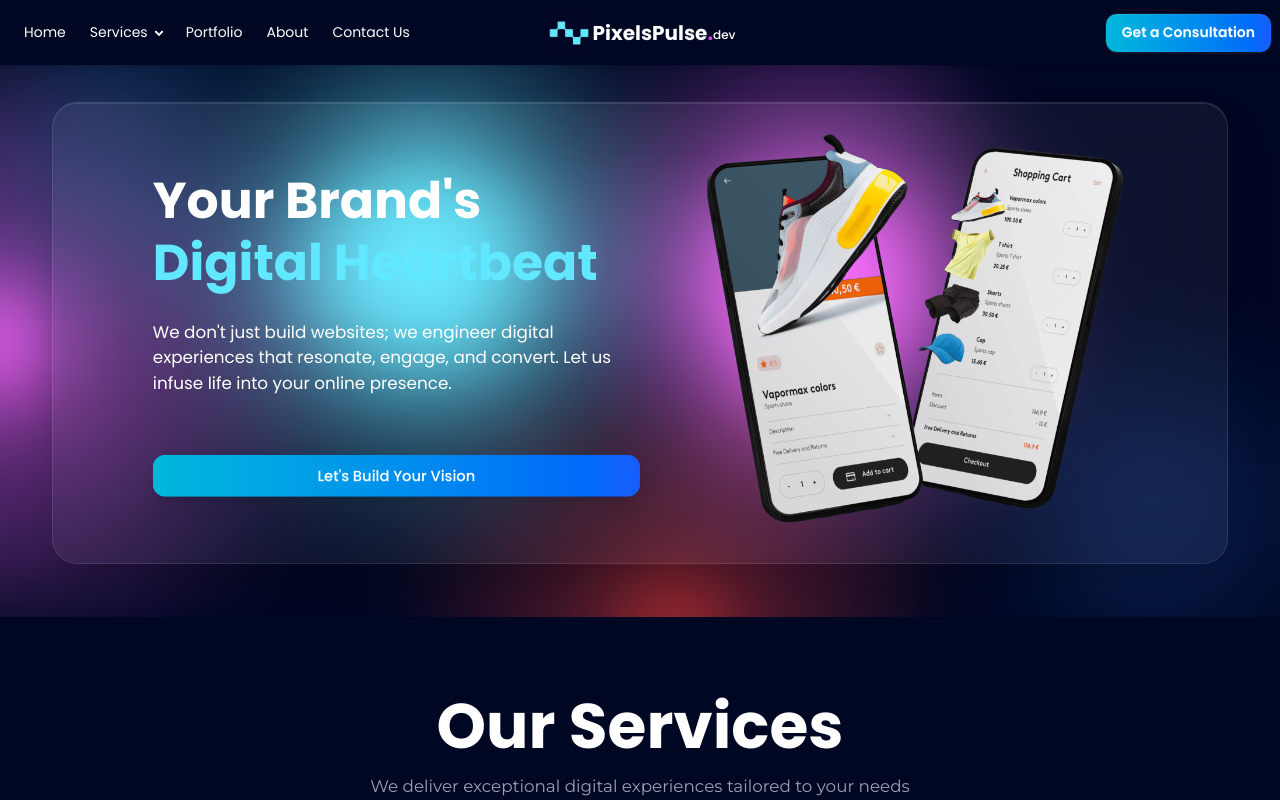
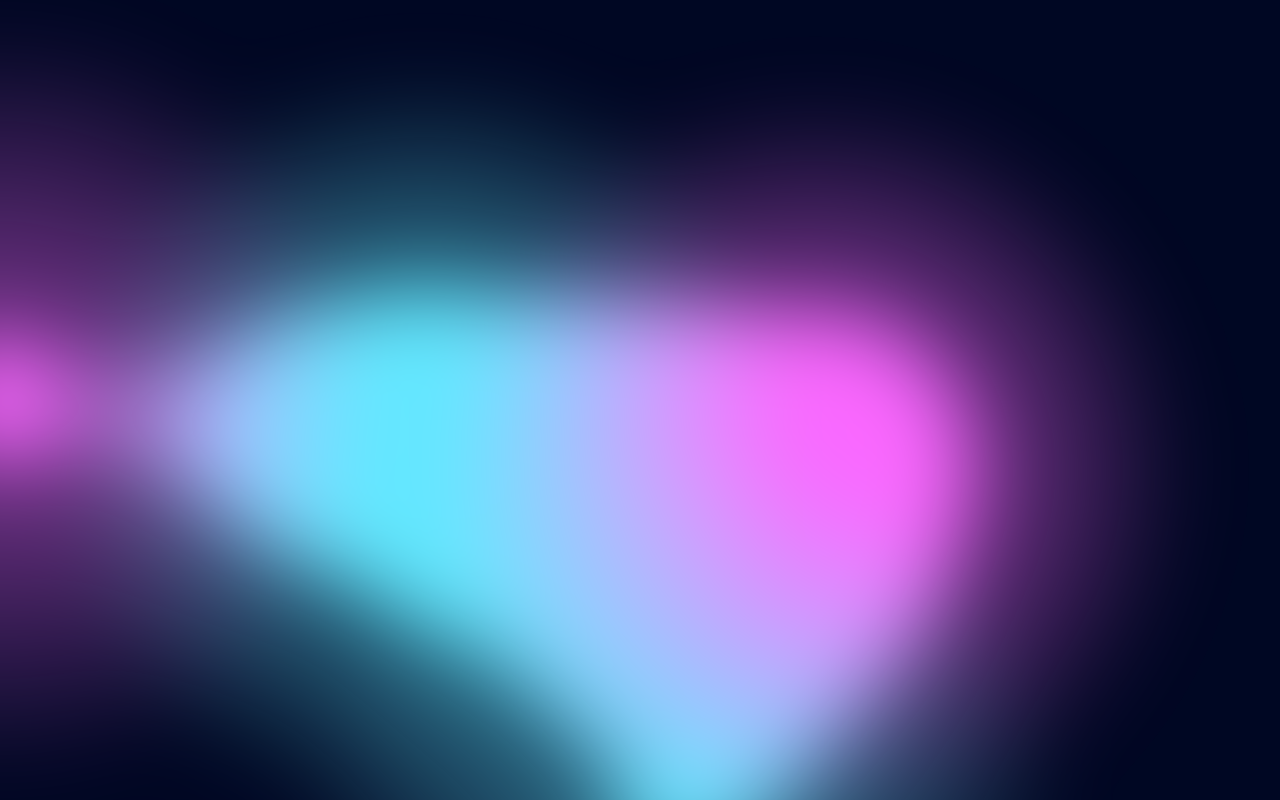
Before and after one commit to thegr8khalee/PixelsPulse, a React (Vite) app in the folder pixelspulse/: page / in a window 1280 px wide. Shown: the top 800 px of the page. Built offline with nearby package versions, Linux system fonts and the light colour scheme; a web font is replaced by a local one.

Commit message:
gradient

```diff
--- a/pixelspulse/src/App.jsx
+++ b/pixelspulse/src/App.jsx
@@ -22,7 +22,7 @@
 const App = () => {
   return (
     <div>
-      <Navbar />
+      {/* <Navbar /> */}
       <Routes>
         <Route path='/' element={<LandingPage />} />
         <Route path='/services' element={<Services />} />
--- a/pixelspulse/src/components/bg.jsx
+++ b/pixelspulse/src/components/bg.jsx
@@ -8,17 +8,17 @@
   firstColor = '97, 232, 255',
   secondColor = '97, 232, 255',
   thirdColor = '250, 103, 255',
-  fourthColor = '200, 50, 50',
+  fourthColor = '97, 232, 255',
   fifthColor = '97, 232, 255',
   pointerColor = '250, 103, 255',
-  size = '80%',
+  size = '100%',
   blendingValue = 'hard-light',
   children,
   className,
   interactive = true,
   containerClassName,
-  pulseIntensity = 0.2, // New prop to control pulse strength
-  pulseSpeed = 15, // New prop to control pulse speed (seconds per cycle)
+  pulseIntensity = 1, // New prop to control pulse strength
+  pulseSpeed = 100, // New prop to control pulse speed (seconds per cycle)
 }) => {
   const interactiveRef = useRef(null);
   const [pulseScale, setPulseScale] = useState(1);
--- a/pixelspulse/src/pages/LandingPage.jsx
+++ b/pixelspulse/src/pages/LandingPage.jsx
@@ -20,8 +20,8 @@
     <div className='relative min-h-screen flex flex-col overflow-x-hidden'>
       {/* Gradient Background Section */}
       <div className='flex-1'>
-        <BackgroundGradientAnimation className='items-center justify-center'>
-          <div className='flex items-start justify-center pt-0 p-4'>
+        <BackgroundGradientAnimation className='items-center justify-center h-screen'>
+          {/* <div className='flex items-start justify-center pt-0 p-4'>
             <GlassCard
               blurAmount={12}
               borderRadius='1.5rem'
@@ -29,7 +29,7 @@
               borderColor='rgba(255, 255, 255, 0.2)'
               className='w-full max-w-2xl'
             ></GlassCard>
-          </div>
+          </div> */}
         </BackgroundGradientAnimation>
       </div>
 
```
